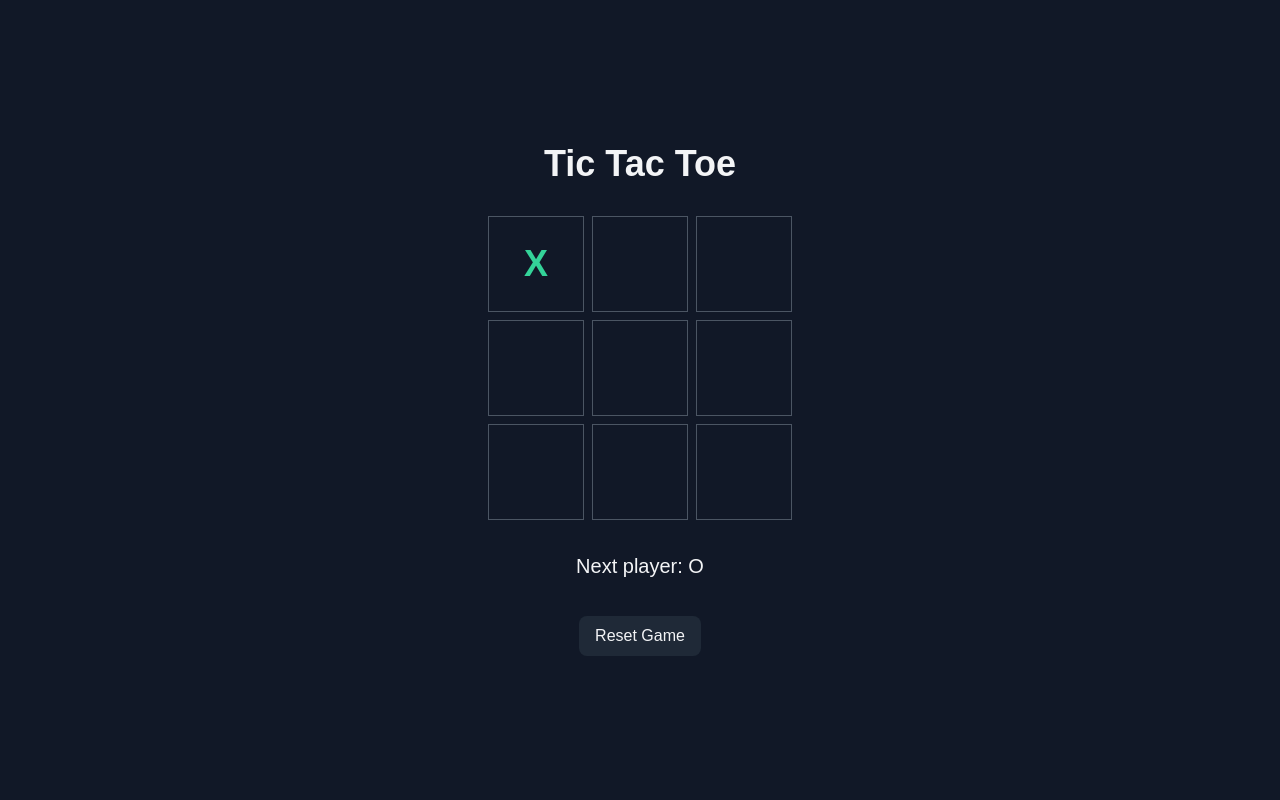
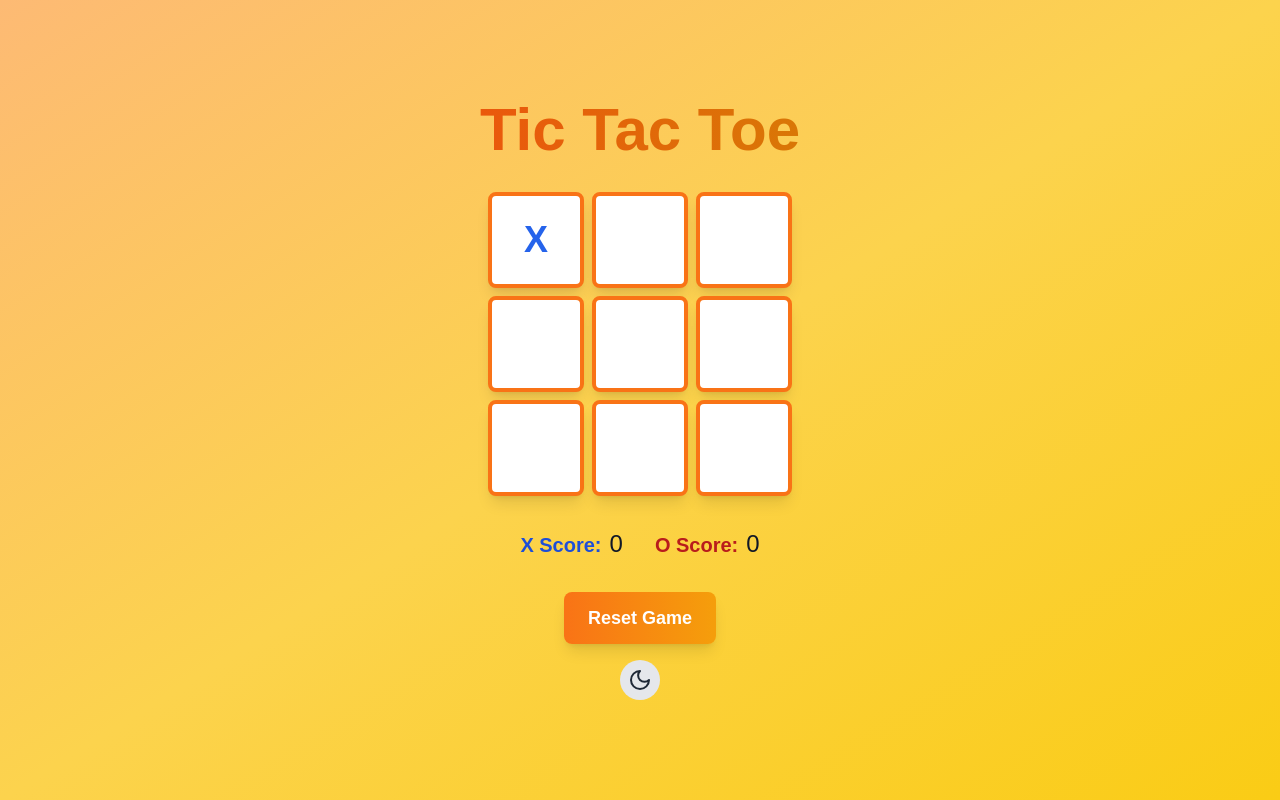
Before and after one commit to wheval/stark-tic-tac-toe, a Next.js app in the folder client/: page /play in a window 1280 px wide. Both pictures are taken after a click on the button 536 px from the left and 264 px from the top of the page. Built offline with nearby package versions, Linux system fonts and the light colour scheme.

Commit message:
Fixes gameplay ui screen

```diff
--- a/client/app/play/page.tsx
+++ b/client/app/play/page.tsx
@@ -1,6 +1,8 @@
-"use client"
-import { useState } from 'react';
-import { motion } from 'framer-motion';
+"use client";
+
+import { useState, useEffect } from "react";
+import { motion, AnimatePresence } from "framer-motion";
+import { Moon, Sun } from "lucide-react";
 
 interface SquareProps {
   value: string | null;
@@ -11,18 +13,26 @@ interface SquareProps {
 const Square: React.FC<SquareProps> = ({ value, onClick, winningSquare }) => (
   <motion.button
     onClick={onClick}
-    className={`w-24 h-24 border border-gray-600 text-4xl font-bold flex items-center justify-center
-      ${winningSquare ? 'bg-emerald-900/20' : 'hover:bg-gray-800/50'}`}
-    whileHover={{ scale: 0.95 }}
-    whileTap={{ scale: 0.9 }}
+    className={`w-20 h-20 md:w-24 md:h-24 border-4 text-4xl font-bold flex items-center justify-center rounded-lg shadow-lg
+      ${
+        winningSquare
+          ? "bg-yellow-300 border-yellow-500 text-orange-700 dark:bg-gray-900 dark:border-slate-300 dark:text-orange-200"
+          : "bg-white border-orange-500 hover:bg-orange-100 dark:bg-[#0a192f] dark:border-red-700 dark:hover:bg-gray-800"
+      }`}
+    whileHover={{ scale: 1.05 }}
+    whileTap={{ scale: 0.95 }}
     initial={{ opacity: 0 }}
     animate={{ opacity: 1 }}
   >
     {value && (
       <motion.span
-        initial={{ scale: 0 }}
-        animate={{ scale: 1 }}
-        className={value === 'X' ? 'text-emerald-400' : 'text-purple-400'}
+        initial={{ scale: 0, rotate: -180 }}
+        animate={{ scale: 1, rotate: 0 }}
+        className={
+          value === "X"
+            ? "text-blue-600 dark:text-blue-400"
+            : "text-red-600 dark:text-red-400"
+        }
       >
         {value}
       </motion.span>
@@ -31,18 +41,33 @@ const Square: React.FC<SquareProps> = ({ value, onClick, winningSquare }) => (
 );
 
 const TicTacToe = () => {
-  const [squares, setSquares] = useState<(string | null)[]>(Array(9).fill(null));
+  const [squares, setSquares] = useState<(string | null)[]>(
+    Array(9).fill(null)
+  );
   const [xIsNext, setXIsNext] = useState(true);
+  const [xScore, setXScore] = useState(0);
+  const [oScore, setOScore] = useState(0);
+  const [isDarkMode, setIsDarkMode] = useState(false);
+  const [showWinnerAlert, setShowWinnerAlert] = useState<string | null>(null);
 
   const calculateWinner = (squares: (string | null)[]) => {
     const lines = [
-      [0, 1, 2], [3, 4, 5], [6, 7, 8],
-      [0, 3, 6], [1, 4, 7], [2, 5, 8],
-      [0, 4, 8], [2, 4, 6]
+      [0, 1, 2],
+      [3, 4, 5],
+      [6, 7, 8],
+      [0, 3, 6],
+      [1, 4, 7],
+      [2, 5, 8],
+      [0, 4, 8],
+      [2, 4, 6],
     ];
 
     for (const [a, b, c] of lines) {
-      if (squares[a] && squares[a] === squares[b] && squares[a] === squares[c]) {
+      if (
+        squares[a] &&
+        squares[a] === squares[b] &&
+        squares[a] === squares[c]
+      ) {
         return { winner: squares[a], line: [a, b, c] };
       }
     }
@@ -50,34 +75,74 @@ const TicTacToe = () => {
   };
 
   const winner = calculateWinner(squares);
-  const isDraw = !winner && squares.every(square => square !== null);
+  const isDraw = !winner && squares.every((square) => square !== null);
 
   const handleClick = (i: number) => {
-    if (squares[i] || calculateWinner(squares)) return;
+    if (squares[i] || winner) return;
 
     const newSquares = squares.slice();
-    newSquares[i] = xIsNext ? 'X' : 'O';
+    newSquares[i] = xIsNext ? "X" : "O";
     setSquares(newSquares);
     setXIsNext(!xIsNext);
+
+    const gameWinner = calculateWinner(newSquares);
+    if (gameWinner) {
+      setShowWinnerAlert(`Winner: ${gameWinner.winner}`);
+      if (gameWinner.winner === "X") {
+        setXScore((prev) => prev + 1);
+      } else {
+        setOScore((prev) => prev + 1);
+      }
+    } else if (newSquares.every((square) => square !== null)) {
+      setShowWinnerAlert("It's a Draw!");
+    }
   };
 
   const resetGame = () => {
     setSquares(Array(9).fill(null));
     setXIsNext(true);
+    setShowWinnerAlert(null);
   };
 
+  const toggleTheme = () => {
+    setIsDarkMode(!isDarkMode);
+    document.documentElement.classList.toggle("dark");
+  };
+
+  useEffect(() => {
+    const prefersDark = window.matchMedia(
+      "(prefers-color-scheme: dark)"
+    ).matches;
+    setIsDarkMode(prefersDark);
+
+    if (prefersDark) {
+      document.documentElement.classList.add("dark");
+    }
+  }, []);
+
+  useEffect(() => {
+    if (!showWinnerAlert) return;
+    const timeout = setTimeout(() => setShowWinnerAlert(null), 3000);
+    return () => clearTimeout(timeout);
+  }, [showWinnerAlert]);
+
   return (
-    <div className="min-h-screen bg-gray-900 flex items-center justify-center">
-      <div className="flex flex-col items-center gap-8">
+    <div className="min-h-screen">
+      <div className="bg-gradient-to-br from-orange-300 via-amber-300 to-yellow-400 dark:from-[#0a192f] dark:via-[#0a192f] dark:to-[#112240] text-gray-900 dark:text-gray-100 transition-colors duration-300 min-h-screen">
+        <div className="container mx-auto px-4 py-8 flex flex-col items-center justify-center min-h-screen">
           <motion.h1
-          className="text-4xl font-bold text-gray-100"
-          initial={{ y: -20, opacity: 0 }}
+            className="text-4xl md:text-6xl font-bold mb-8 text-transparent bg-clip-text bg-gradient-to-r from-orange-600 to-amber-600 dark:from-red-500 dark:to-red-700"
+            initial={{ y: -50, opacity: 0 }}
             animate={{ y: 0, opacity: 1 }}
           >
             Tic Tac Toe
           </motion.h1>
 
-        <div className="grid grid-cols-3 gap-2">
+          <motion.div
+            className="grid grid-cols-3 gap-2 mb-8"
+            initial={{ scale: 0.8, opacity: 0 }}
+            animate={{ scale: 1, opacity: 1 }}
+          >
             {squares.map((square, i) => (
               <Square
                 key={i}
@@ -86,30 +151,68 @@ const TicTacToe = () => {
                 winningSquare={winner?.line?.includes(i) ?? false}
               />
             ))}
+          </motion.div>
+
+          <AnimatePresence mode="wait">
+            {showWinnerAlert && (
+              <motion.div
+                initial={{ opacity: 0, scale: 0.8 }}
+                animate={{ opacity: 1, scale: 1 }}
+                exit={{ opacity: 0, scale: 0.8 }}
+                className="bg-orange-500 dark:bg-red-600 text-gray-800 dark:text-gray-100 py-2 px-4 rounded-lg mb-4 font-bold text-lg shadow-lg"
+              >
+                {showWinnerAlert}
+              </motion.div>
+            )}
+          </AnimatePresence>
+
+          <motion.div className="flex justify-center space-x-8 mb-8">
+            <div className="text-center">
+              <span className="text-xl font-bold text-blue-700 dark:text-blue-400">
+                X Score:
+              </span>
+              <motion.span
+                key={xScore}
+                className="ml-2 text-2xl"
+                initial={{ scale: 1.5, opacity: 0 }}
+                animate={{ scale: 1, opacity: 1 }}
+              >
+                {xScore}
+              </motion.span>
             </div>
-
-        <motion.div
-          className="h-8 text-xl text-gray-100"
-          initial={{ opacity: 0 }}
-          animate={{ opacity: 1 }}
-          key={winner?.winner || isDraw ? 'result' : 'next'}
+            <div className="text-center">
+              <span className="text-xl font-bold text-red-700 dark:text-red-400">
+                O Score:
+              </span>
+              <motion.span
+                key={oScore}
+                className="ml-2 text-2xl"
+                initial={{ scale: 1.5, opacity: 0 }}
+                animate={{ scale: 1, opacity: 1 }}
               >
-          {winner ?
-            `Winner: ${winner.winner}` :
-            isDraw ?
-              'Draw!' :
-              `Next player: ${xIsNext ? 'X' : 'O'}`
-          }
+                {oScore}
+              </motion.span>
+            </div>
           </motion.div>
 
           <motion.button
             onClick={resetGame}
-          className="px-4 py-2 bg-gray-800 text-gray-100 rounded-lg hover:bg-gray-700"
+            className="px-6 py-3 bg-gradient-to-r from-orange-500 to-amber-500 dark:from-red-800 dark:to-red-500 text-white rounded-lg text-lg font-semibold shadow-lg hover:from-orange-600 hover:to-amber-600 dark:hover:from-red-500 dark:hover:to-red-800 transition-colors duration-300"
             whileHover={{ scale: 1.05 }}
             whileTap={{ scale: 0.95 }}
           >
             Reset Game
           </motion.button>
+
+          <motion.button
+            onClick={toggleTheme}
+            className="mt-4 p-2 rounded-full bg-gray-200 dark:bg-gray-800 text-gray-800 dark:text-gray-200"
+            whileHover={{ scale: 1.1 }}
+            whileTap={{ scale: 0.9 }}
+          >
+            {isDarkMode ? <Sun size={24} /> : <Moon size={24} />}
+          </motion.button>
+        </div>
       </div>
     </div>
   );
--- a/client/package.json
+++ b/client/package.json
@@ -10,6 +10,7 @@
   },
   "dependencies": {
     "framer-motion": "^11.15.0",
+    "lucide-react": "^0.473.0",
     "next": "15.1.3",
     "react": "^19.0.0",
     "react-dom": "^19.0.0",
--- a/client/tailwind.config.ts
+++ b/client/tailwind.config.ts
@@ -1,6 +1,7 @@
 import type { Config } from "tailwindcss";
 
 export default {
+  darkMode: 'class',
   content: [
     "./pages/**/*.{js,ts,jsx,tsx,mdx}",
     "./components/**/*.{js,ts,jsx,tsx,mdx}",
```
Also changed, not shown: 1 other file (tests, documents, lock files or other folders). Lines whose indentation alone changed are shown as unchanged.
